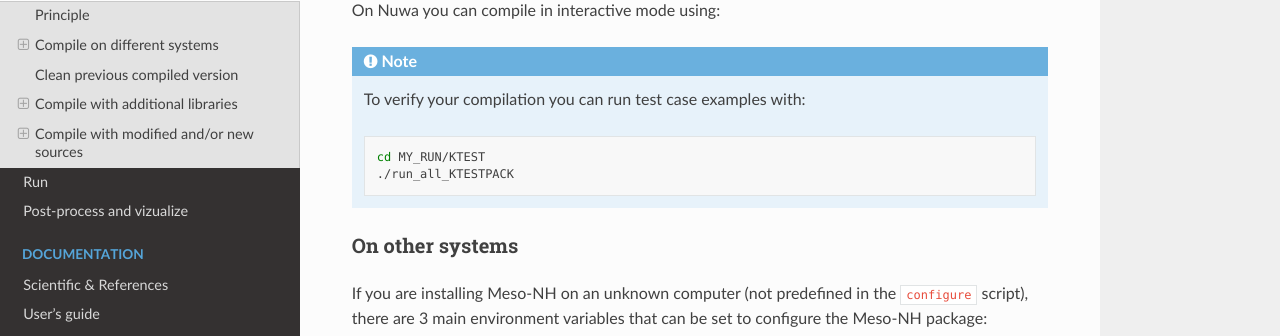
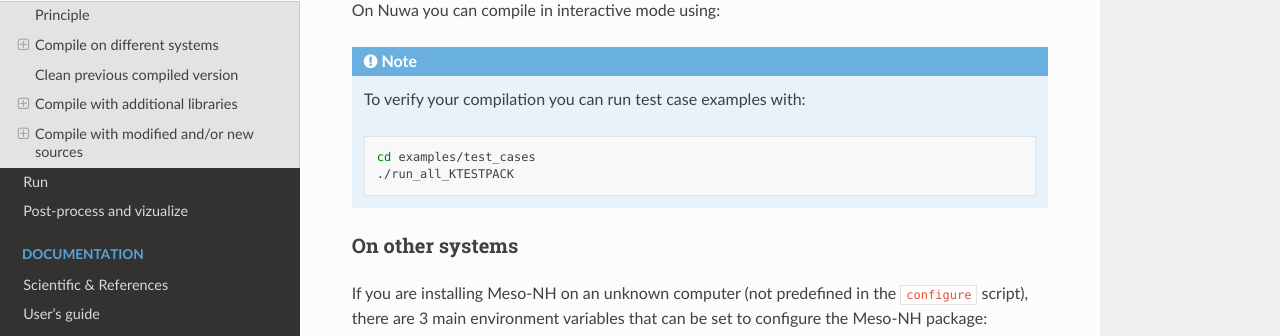
Before and after one commit to JorisPianezze/mesonh_doc, a Sphinx documentation site: the page built from docs/source/getting_started/compile.rst, in a window 1280 px wide and 900 px high, scrolled down 7501 px. Shown: the part 110-446 px from the top of the window. Built offline with Sphinx 7.4.7 and the Read the Docs theme 3.1.0, drawn with Linux system fonts in a browser that asks for light colours; pages that are not in the unit, such as notebooks, are missing from menus.

```diff
--- a/docs/source/getting_started/compile.rst
+++ b/docs/source/getting_started/compile.rst
@@ -432,7 +433,7 @@ On Nuwa you can compile in interactive mode using:
 
    .. code-block:: bash
 
-      cd MY_RUN/KTEST
+      cd examples/test_cases
       ./run_all_KTESTPACK
 
 .. _compilation_unknown_computer:
```
Also changed, not shown: other parts of docs/source/getting_started/compile.rst (+1 -0 lines).
